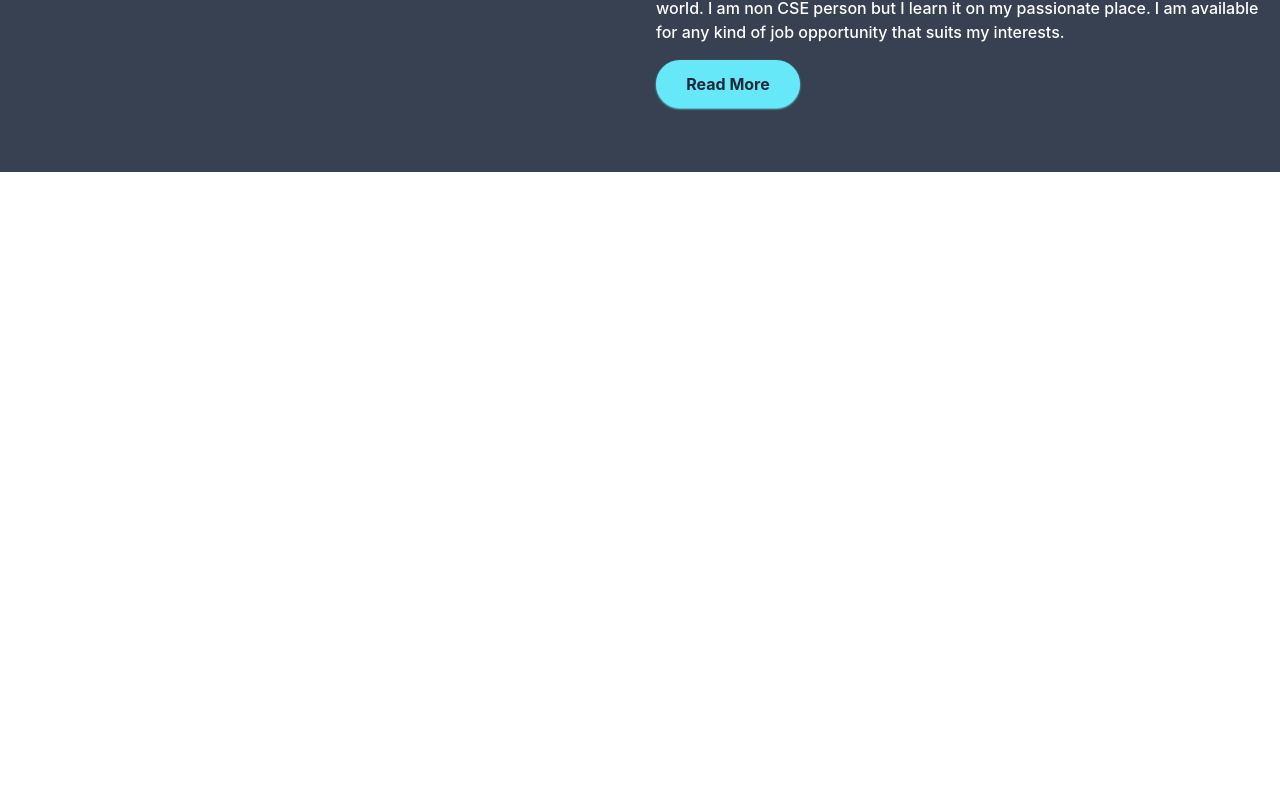
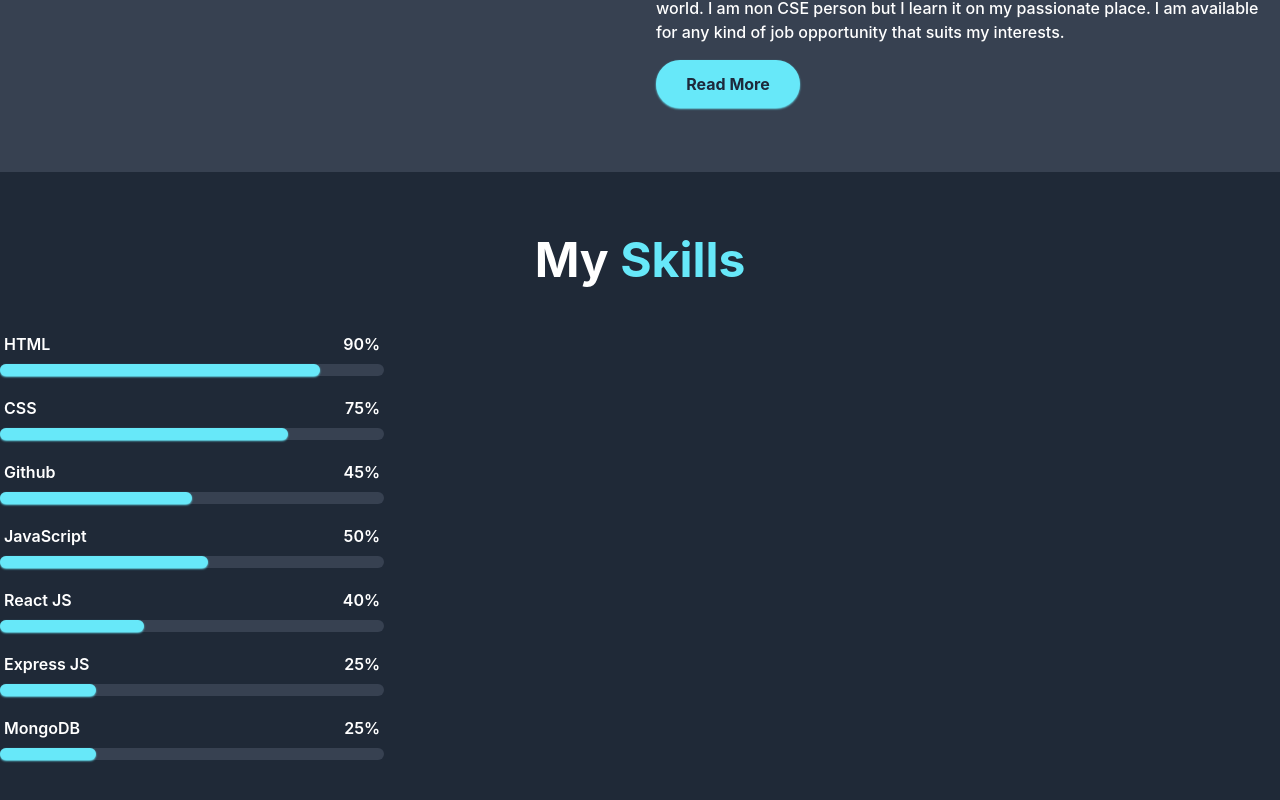
Before and after one commit to Junayed5/portfolio-2.0, a React (Create React App) app: page / in a window 1280 px wide. Shown: the part 800-1600 px from the top of the page. Before the commit the page ends 972 px from the top, so only its background shows below. Built offline with nearby package versions, Linux system fonts and the light colour scheme.

Commit message:
skills section created

```diff
--- a/src/App.js
+++ b/src/App.js
@@ -2,6 +2,7 @@ import './App.css';
 import AboutMe from './components/AboutMe';
 import Hero from './components/Hero';
 import Navbar from './components/Navbar';
+import Skills from './components/Skills';
 
 function App() {
   return (
@@ -9,6 +10,7 @@ function App() {
       <Navbar/>
       <Hero/>
       <AboutMe/>
+      <Skills/>
     </div>
   );
 }
--- /dev/null
+++ b/src/components/Skills.js
@@ -0,0 +1,84 @@
+import React from 'react';
+
+const Skills = () => {
+    return (
+        <div className="bg-gray-800 text-white py-16">
+            <div className="container mx-auto">
+                <h3 className='text-5xl font-bold text-center pb-10'>My <span className='text-cyan-300'>Skills</span></h3>
+
+                <div>
+                    <div>
+                        <div className='w-96 flex justify-between px-1 py-2'>
+                            <p className='font-semibold'>HTML</p>
+                            <p className='font-semibold'>90%</p>
+                        </div>
+                        <div className='h-3 w-96 bg-gray-700 rounded-full relative'>
+                            <span className='absolute bg-cyan-300 h-3 w-80 rounded-full shadow-sm shadow-cyan-300'></span>
+                        </div>
+                    </div>
+                    <div>
+                        <div className='w-96 flex justify-between px-1 pb-2 pt-5'>
+                            <p className='font-semibold'>CSS</p>
+                            <p className='font-semibold'>75%</p>
+                        </div>
+                        <div className='h-3 w-96 bg-gray-700 rounded-full relative'>
+                            <span className='absolute bg-cyan-300 h-3 w-72 rounded-full shadow-sm shadow-cyan-300'></span>
+                        </div>
+                    </div>
+                    <div>
+                        <div className='w-96 flex justify-between px-1 pb-2 pt-5'>
+                            <p className='font-semibold'>Github</p>
+                            <p className='font-semibold'>45%</p>
+                        </div>
+                        <div className='h-3 w-96 bg-gray-700 rounded-full relative'>
+                            <span className='absolute bg-cyan-300 h-3 w-48 rounded-full shadow-sm shadow-cyan-300'></span>
+                        </div>
+                    </div>
+                    <div>
+                        <div className='w-96 flex justify-between px-1 pb-2 pt-5'>
+                            <p className='font-semibold'>JavaScript</p>
+                            <p className='font-semibold'>50%</p>
+                        </div>
+                        <div className='h-3 w-96 bg-gray-700 rounded-full relative'>
+                            <span className='absolute bg-cyan-300 h-3 w-52 rounded-full shadow-sm shadow-cyan-300'></span>
+                        </div>
+                    </div>
+                    <div>
+                        <div className='w-96 flex justify-between px-1 pb-2 pt-5'>
+                            <p className='font-semibold'>React JS</p>
+                            <p className='font-semibold'>40%</p>
+                        </div>
+                        <div className='h-3 w-96 bg-gray-700 rounded-full relative'>
+                            <span className='absolute bg-cyan-300 h-3 w-36 rounded-full shadow-sm shadow-cyan-300'></span>
+                        </div>
+                    </div>
+                    <div>
+                        <div className='w-96 flex justify-between px-1 pb-2 pt-5'>
+                            <p className='font-semibold'>Express JS</p>
+                            <p className='font-semibold'>25%</p>
+                        </div>
+                        <div className='h-3 w-96 bg-gray-700 rounded-full relative'>
+                            <span className='absolute bg-cyan-300 h-3 w-24 rounded-full shadow-sm shadow-cyan-300'></span>
+                        </div>
+                    </div>
+                    <div>
+                        <div className='w-96 flex justify-between px-1 pb-2 pt-5'>
+                            <p className='font-semibold'>MongoDB</p>
+                            <p className='font-semibold'>25%</p>
+                        </div>
+                        <div className='h-3 w-96 bg-gray-700 rounded-full relative'>
+                            <span className='absolute bg-cyan-300 h-3 w-24 rounded-full shadow-sm shadow-cyan-300'></span>
+                        </div>
+                    </div>
+                </div>
+                {/* <div className='py-10'>
+                    <div className='h-20 w-20 border-8 border-cyan-300 rounded-full border-'>
+
+                    </div>
+                </div> */}
+            </div>
+        </div>
+    );
+};
+
+export default Skills;
```
Also changed, not shown: src/components/Services.js (added).
